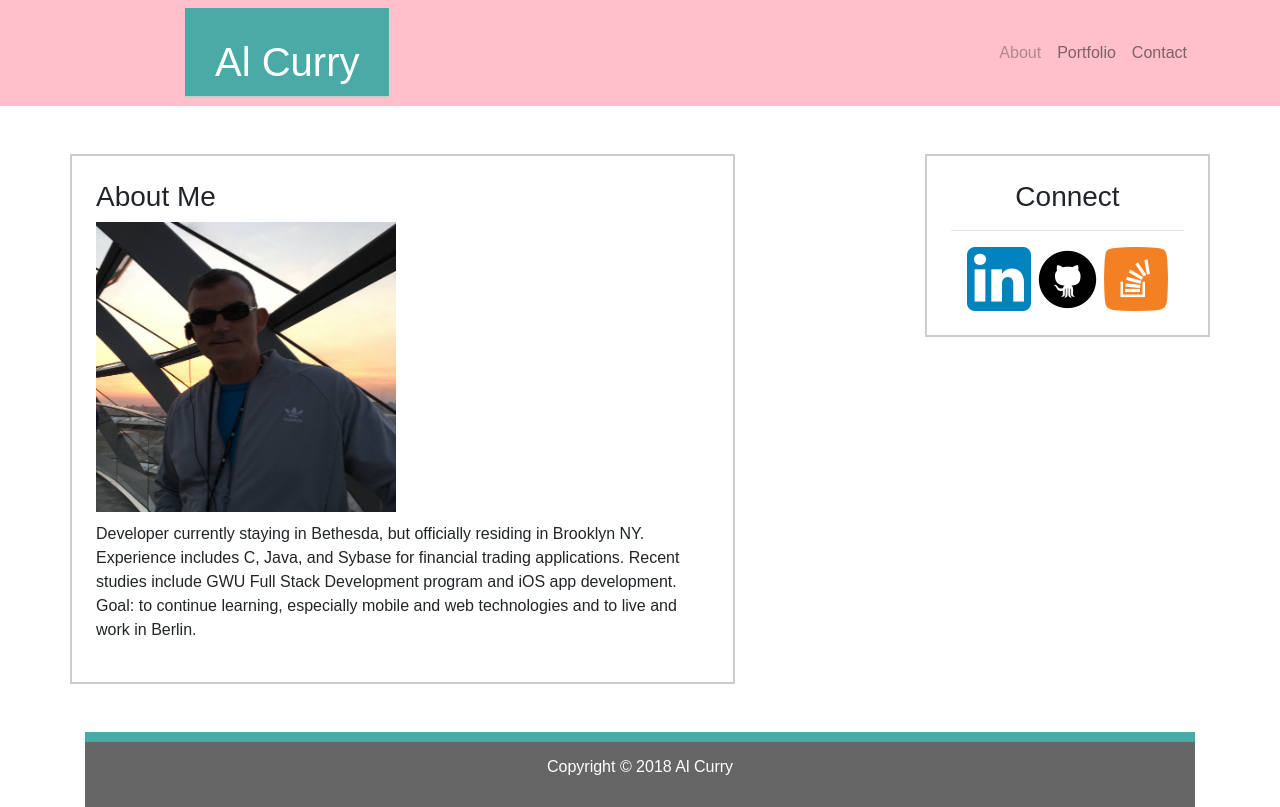
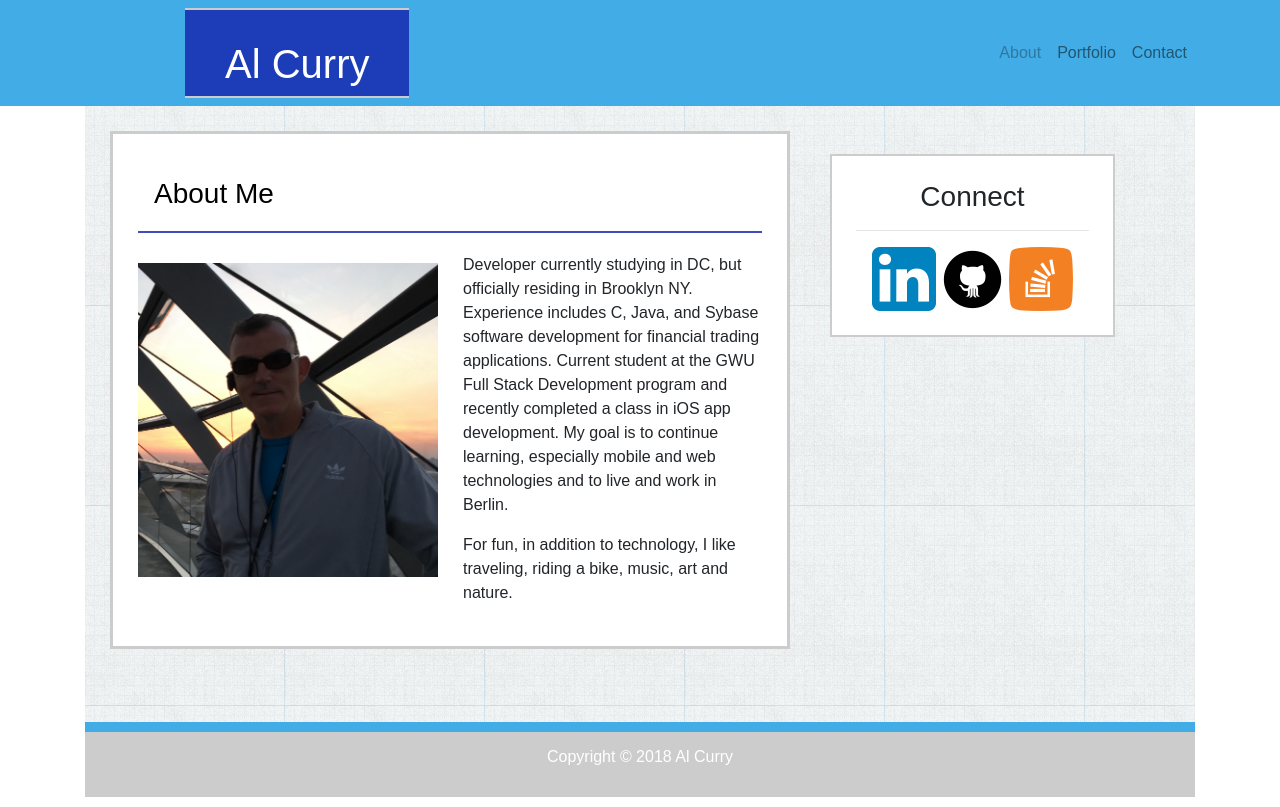
Before and after one commit to AlCurry/Bootstrap-Portfolio, a plain HTML site: page index.html in a window 1280 px wide. Drawn offline with nearby package versions, Linux system fonts and the light colour scheme.

Commit message:
sundry updates

```diff
--- a/css/style.css
+++ b/css/style.css
@@ -13,18 +13,39 @@ body {
      font-family: 'Arial', 'Helvetica Neue', Helvetica, sans-serif;
  }
 
+ .mainSection {
+     background-image: url("../images/old_mathematics.png");
+ }
+
 .navbar{
     margin-bottom:0;
     border-radius:0;
 }
+.contactTitle {
+    padding: 18px 16px 12px 16px;
+}
 
 .about {
-    background: #ffffff;
-    border: solid 2px #cccccc;
+/*     background: #ffffff;
+    borde2: solid 2px #cccccc; */
+    border-bottom: 2px solid #1524aecf;
+    color: black;
+    font-size: 14px;
+    margin-bottom: 20px;
+
 }
 
-.navbar-custom {
-    background-color: pink;
+nav {
+    padding: 45px;
+    color: #777777;
+    background-color: rgb(66, 172, 230);
+  }
+
+.innerMain {
+    border: 3px solid #cccccc;
+    padding: 25px;
+    margin: 25px;
+    background-color: #ffffff;
 }
 
 .connect {
@@ -34,29 +55,54 @@ body {
     height: 100%;
 }
 
-#photo {
-    padding: 0 0 10px 0;
-}
-
 #nameHeader {
     font-size: 30px;
-    background-color: #4aaaa5;
+    background-color: #1524aecf;
     color: white;
     height: 90px;
-    padding: 30px;
+    padding: 30px 40px 40px 40px;
     margin: 0 20px 0 100px;
     text-align: center;
     display: inline-block;
     border-bottom: 2px solid #cccccc;
+    border-top: 2px solid #cccccc;
+
+}
+#photo {
+    padding: 0 0 10px 0;
+    float: left;
+    width: 300px;
+    height: auto;
+    margin-top: 10px;
+    margin-right: 25px;
+    overflow: auto;
+}
+
+.projName {
+    background-color:  rgb(66, 172, 230);
+    padding: 10px 40px 5px 40px !important;
+    /* width: 220px; */
+    text-align: center;
+}
+
+.projImage {
+    padding: 0 0 10px 0;
+    /* float: left; */
+    width: 220px;
+    height: auto;
+    margin-top: 10px;
+    margin-right: 25px;
+
 }
 
 #foot {
     text-align: center;
-    background-color: #666666;
+    background-color: #cccccc;
     line-height: 10%;
     color: #ffffff;
-    border-top: solid 10px #4aaaa5;
-    font-family: 'Arial', 'Helvetica Neue', Helvetica, sans-serif;
+    border-top: solid 10px rgb(66, 172, 230);
+    /* background-color: rgb(66, 172, 230); */
+
 }
 
 #port, #contact {
@@ -76,19 +122,20 @@ body {
 .formLabel {
     padding-left: 16px;
 }
+
 .formInput {
     width: 500px;
     height: 40px;
     padding-left: 10px;
     font-size: 16px;
-    margin: 10px 20px 10px 16px;
+    margin: 10px 20px 10px 30px;
 
 }
 .formText {
     width: 500px;
-    height: 150px;
+    height: 120px;
     padding-left: 10px;
     font-size: 16px;
-    margin: 10px 20px 10px 16px;
+    margin: 10px 20px 10px 30px;
     border: 1px solid rgba(211, 211, 211, 0.9);
 }
--- a/index.html
+++ b/index.html
@@ -25,7 +25,8 @@ GWU full stack development program  -->
 
 <body>
 
-    <nav class="navbar fix-top navbar-expand-lg navbar-light navbar-custom justify-content-between">
+        <!-- NAVIGATION BAR -->
+        <nav class="navbar fix-top navbar-expand-lg navbar-light justify-content-between">
                 <div class="container">
                     <a id="nameHeader" class="navbar-brand">
                         <h1>Al Curry</h1>
@@ -38,25 +39,25 @@ GWU full stack development program  -->
                 </div>
             </nav>
 
-    <!-- CONTENT -->
+    <!-- MAIN SECTION - PHOTO & TEXT  (or portfolio or contact form) -->
     <div class="container">
-        <div class="row justify-content-between">
-            <!-- ABOUT ME -->
-            <div class="col-xs-12 col-sm-12 col-md-7 p-4 mt-5 about">
-                <div class="media">
-                    <div class="media-body">
-                        <h3 class="mt-0">About Me</h3>
-                        <img class="align-self-start mr-3" id="photo" src="./images/ACReichstag.jpg"
-                        height=300px width=300px
-                        alt="Al portrait">
+            <div class="mainSection">
+            <div class="row">
+              <div class="col-lg-8 col-md-8 col-sm-12 col-xs-12">
+
+                <div class="innerMain">
+                  <div class="about">
+                    <h3 class="contactTitle">About Me</h3>
+                </div>
+                <img src="images/ACReichstag.jpg" id="photo" alt="Al">
                 <p>
-                            Developer currently staying in Bethesda, but officially residing in Brooklyn NY. Experience includes C, Java, and Sybase
-                            for financial trading applications. Recent studies include GWU Full Stack Development program and iOS app development. Goal: to continue learning, especially mobile and web technologies and to live and work in Berlin.
+                        Developer currently studying in DC, but officially residing in Brooklyn NY. Experience includes C, Java, and Sybase
+                        software development
+                        for financial trading applications. Current student at the GWU Full Stack Development program and recently completed a class in iOS app development. My goal is to continue learning, especially mobile and web technologies and to live and work in Berlin.
                     </p>
+                    <p> For fun, in addition to technology, I like traveling, riding a bike, music, art and nature.</p>
               </div>
               </div>
-            </div>
-            <!-- END ABOUT ME -->
 
             <!-- CONNECT SIDEBAR -->
             <div class="col-xs-12 col-sm-12 col-md-3 p-4 mt-5 connect">
```
Also changed, not shown: contact.html (+27 -10 lines), portfolio.html (+27 -10 lines), css/polka-dots.png (added), images/psychic.png (added). Lines whose indentation alone changed are shown as unchanged.
